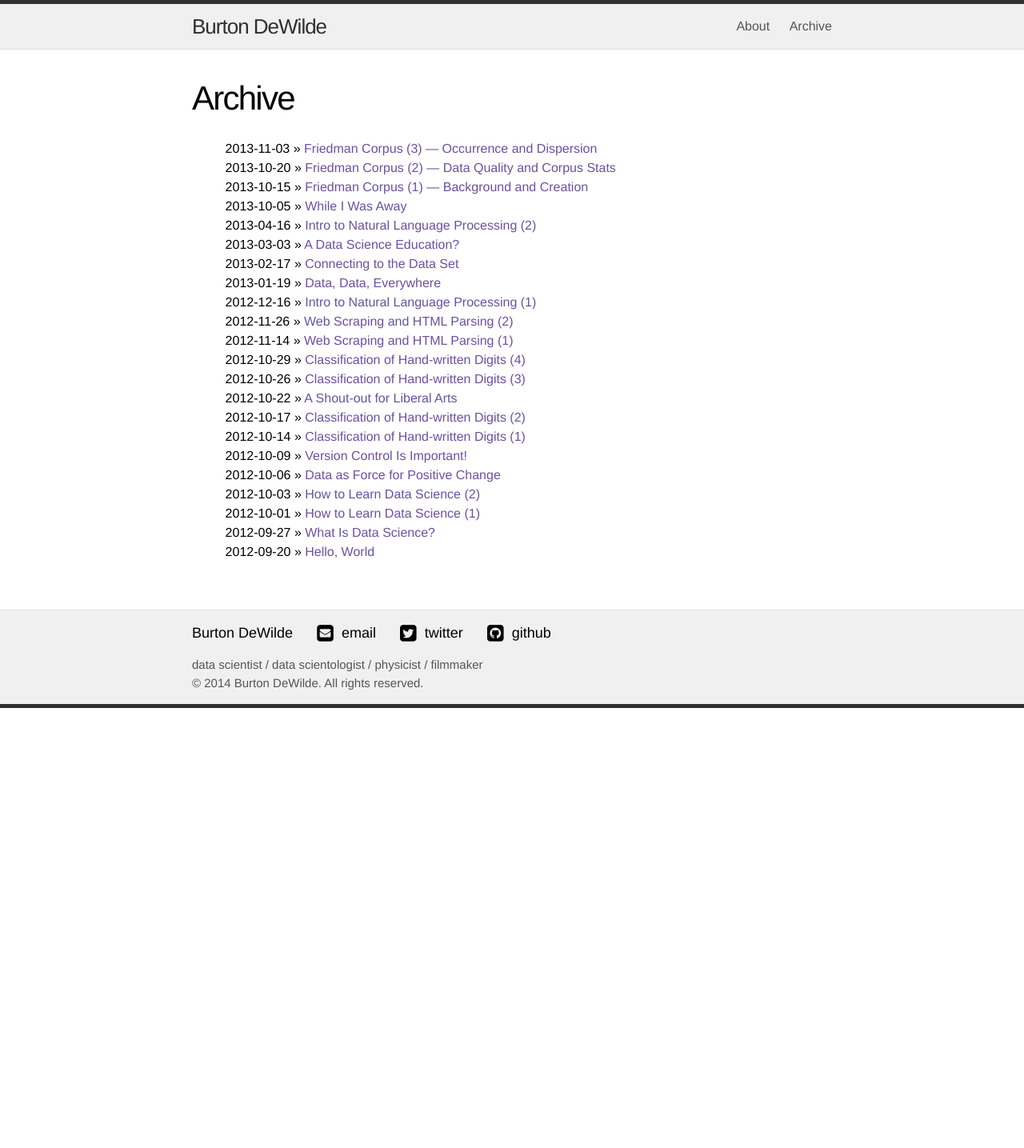
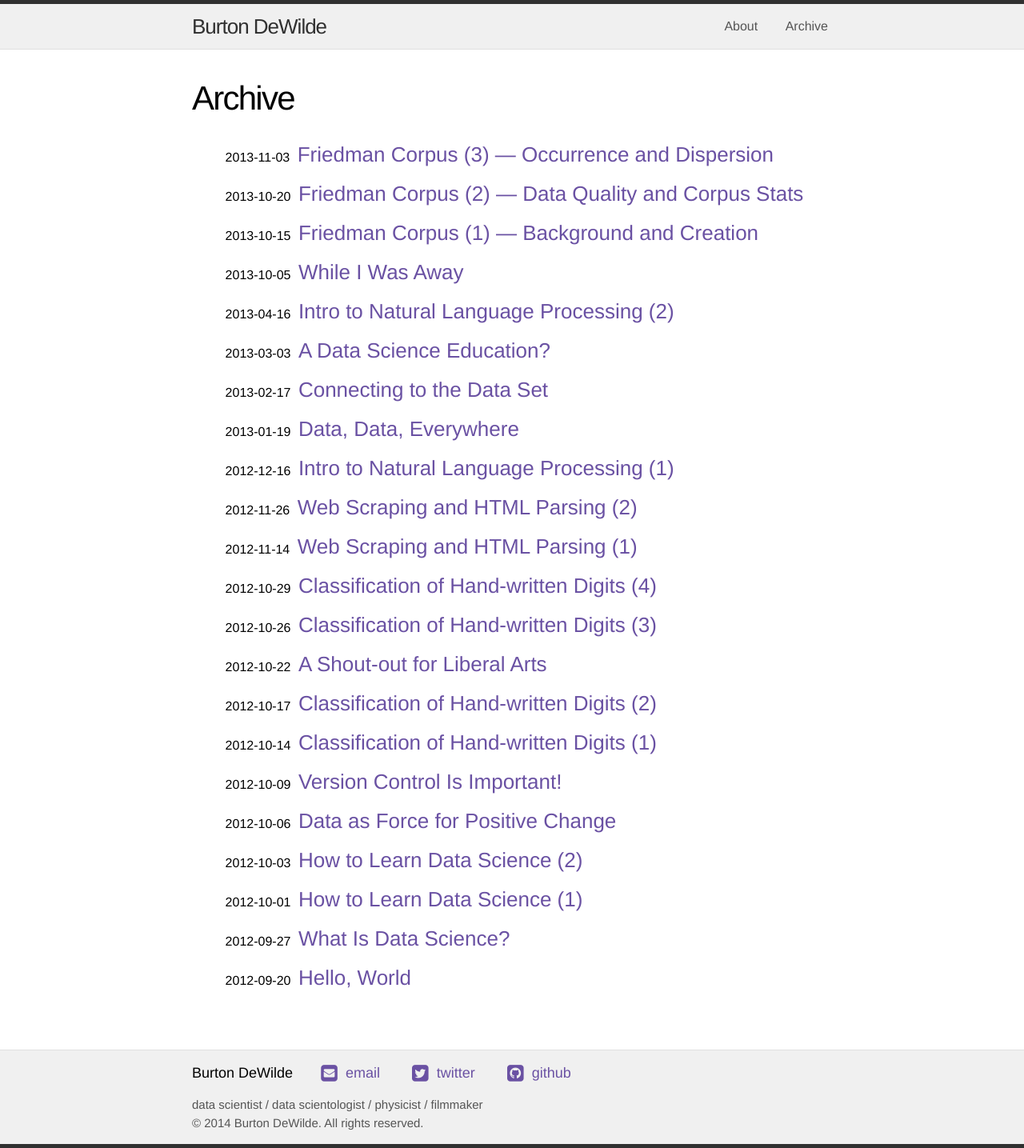
Before and after one commit to bdewilde/bdewilde.github.io, a Jekyll site: the page built from archive.md, in a window 1280 px wide. Shown: the whole page at 80% size. Built offline with Jekyll 4.4.1, drawn with Linux system fonts in a browser that asks for light colours; nearby versions of some CDN libraries; before the commit the page ends 900 px from its top, so only the background shows below that.

Commit message:
further styling tweaks... this is going to be a nightmare to clean up

```diff
--- a/_includes/footer.html
+++ b/_includes/footer.html
@@ -6,20 +6,19 @@
       <ul>
         <li><a href="{{ site.baseurl }}/">{{ site.title }}</a></li>
         {% if site.email %}
-          <li><a href="mailto:{{ site.email }}"><i class="fa fa-envelope-square fa-fw fa-lg"></i> email</a></li>
+          <li><a class="nav-link" href="mailto:{{ site.email }}"><i class="fa fa-envelope-square fa-fw fa-lg"></i> email</a></li>
         {% endif %}
         {% if site.twitter_username %}
-          <li><a href="https://twitter.com/{{ site.twitter_username }}"><i class="fa fa-twitter-square fa-fw fa-lg"></i> twitter</a></li>
+          <li><a class="nav-link" href="https://twitter.com/{{ site.twitter_username }}"><i class="fa fa-twitter-square fa-fw fa-lg"></i> twitter</a></li>
         {% endif %}
         {% if site.github_username %}
-          <li><a href="https://github.com/{{ site.github_username }}"><i class="fa fa-github-square fa-fw fa-lg"></i> github</a></li>
+          <li><a class="nav-link" href="https://github.com/{{ site.github_username }}"><i class="fa fa-github-square fa-fw fa-lg"></i> github</a></li>
         {% endif %}
     </div>
 
     <div class="footer-bottom">
       <p>{{ site.description }}</p>
       <p>&copy; 2014 Burton DeWilde. All rights reserved.
-      <!-- <p>site powered by <a href="http://jekyllrb.com/">jekyll</a></p> -->
     </div>
 
   </div>
--- a/_includes/header.html
+++ b/_includes/header.html
@@ -19,7 +19,7 @@
       <div class="trigger">
         {% for page in site.pages %}
           {% if page.title and page.title != "404: Page not found" %}
-            <a class="page-link" href="{{ page.url | prepend: site.baseurl }}">{{ page.title }}</a>
+            <a class="page-link nav-link" href="{{ page.url | prepend: site.baseurl }}">{{ page.title }}</a>
           {% endif %}
         {% endfor %}
       </div>
--- a/archive.md
+++ b/archive.md
@@ -6,6 +6,9 @@ permalink: /archive/
 
 <ul style="list-style: none">
   {% for post in site.posts %}
-    <li>{{ post.date | date: "%Y-%m-%d" }} &raquo; <a class="nav-link post-title" href="{{ post.url }}">{{ post.title }}</a></li>
+    <li style="padding-bottom:10px">
+      <span style="vertical-align=bottom color=#818181 margin-right=5px">{{ post.date | date: "%Y-%m-%d" }}</span>
+      <a class="nav-link post-title" style="font-size:26px" href="{{ post.url }}">{{ post.title }}</a>
+    </li>
   {% endfor %}
 </ul>
--- a/assets/css/style.css
+++ b/assets/css/style.css
@@ -9,7 +9,7 @@
 html, body { height: 100%; }
 
 body {
-  font-family: Helvetica, Arial, sans-serif;  /*"Palatino Linotype", "Book Antiqua", Palatino, serif;*/
+  font-family: Helvetica, Arial, sans-serif;
   font-size: 16px;
   line-height: 1.5;
   font-weight: 200;
@@ -19,16 +19,16 @@ body {
 h1, h2, h3, h4, h5, h6 {
   font-size: 100%;
   font-weight: 400;
-  /*font-family: Helvetica, Arial, sans-serif;*/
 }
 
 /* link color and decoration*/
 a { color: #4292c6; text-decoration: none; }
 a:hover { text-decoration: underline; }
-a.nav-link { color: #6a51a3 }
-/*a.nav-link {
+/*a.nav-link { color: #6a51a3 }*/
+a.nav-link {
   color: #6a51a3;
-  background-color: white;
+  /*background-color: #f0f0f0;*/
+  /*background-color: #ffffff;*/
   padding: 5px;
   border-radius: 7px;
   webkit-transition: color 0.25s, background-color 0.25s;
@@ -38,7 +38,36 @@ a.nav-link:hover {
   color: white;
   background-color: #6a51a3;
   text-decoration: none;
+}
+
+/*.site-title {
+  font-size: 26px;
+  float: left;
+  line-height: 56px;
+  position: relative;
+  z-index: 1;
+  color: #303030;
+  font-weight: 200;
+  font-style: normal;
+  webkit-transition: font-style 0.25s;
+  transition: font-style 0.25s;
+}
+.site-title:hover {
+  font-style: bold;
+  text-decoration: none;
 }*/
+
+.site-title,
+.site-title:hover {
+  display: block;
+  color: #303030;
+  font-size: 26px;
+  letter-spacing: -1px;
+  float: left;
+  line-height: 56px;
+  position: relative;
+  z-index: 1;
+}
 
 /* Utility */
 
@@ -64,18 +93,6 @@ a.nav-link:hover {
   border-bottom: 1px solid #e0e0e0;
   background-color: #f0f0f0;
   min-height: 56px;
-}
-
-.site-title,
-.site-title:hover {
-  display: block;
-  color: #303030;
-  font-size: 26px;
-  letter-spacing: -1px;
-  float: left;
-  line-height: 56px;
-  position: relative;
-  z-index: 1;
 }
 
 .site-nav {
@@ -212,7 +229,7 @@ footer a:hover {
 }
 
 .post-header .meta {
-  font-size: 15px;
+  font-size: 16px;
   color: #818181;
   margin-top: 5px;
 }
```
Also changed, not shown: about.md (+1 -1 lines).
